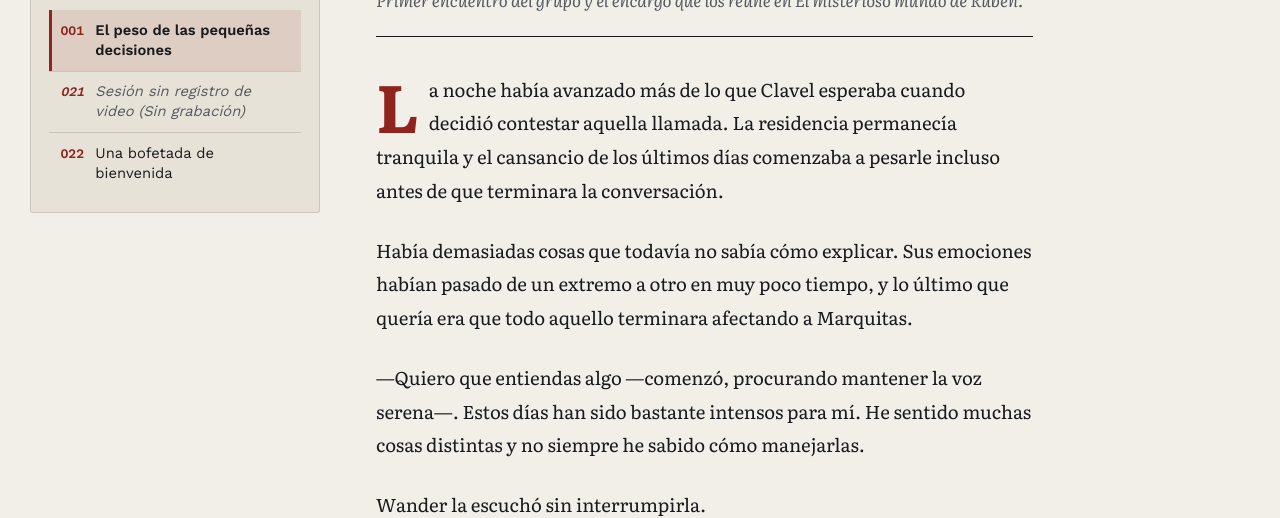
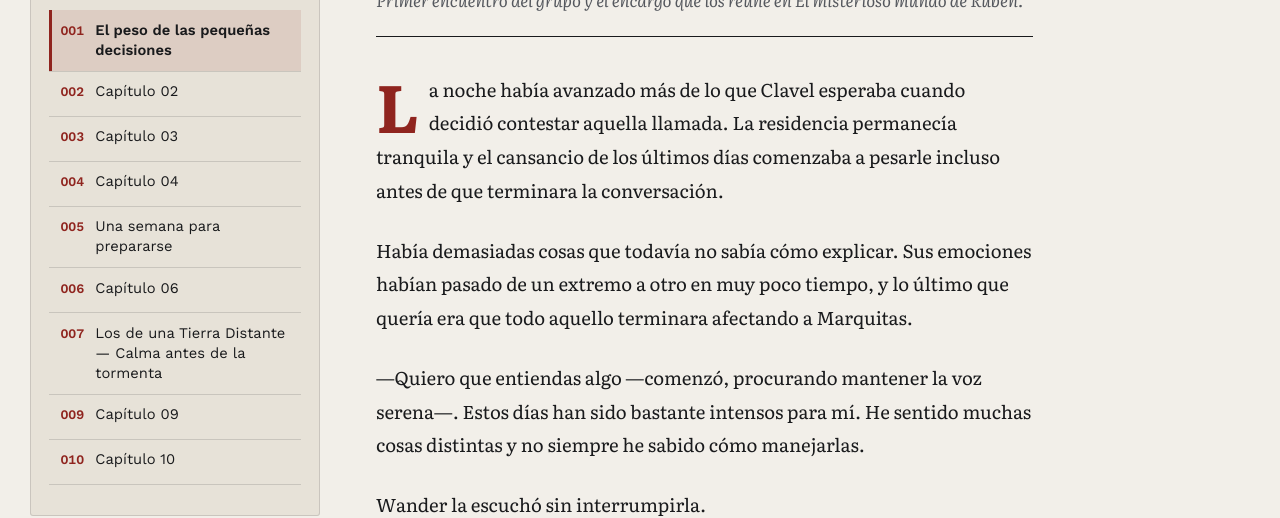
Before and after one commit to uMatiov/El-misterioso-mundo-de-ruben, a plain HTML site: page index.html in a window 1280 px wide. Shown: the part 297-815 px from the top of the page. Drawn offline with nearby package versions, Linux system fonts and the light colour scheme.

Commit message:
Add files via upload

```diff
--- a/app.js
+++ b/app.js
@@ -6,9 +6,30 @@
   }
 
   window.CAPITULOS_CACHE = window.CAPITULOS_CACHE || {};
+  window.INDICE_CAPITULOS_AUTO = window.INDICE_CAPITULOS_AUTO || [];
 
-  const { personajes, capitulos } = DATOS_CAMPANA;
+  const personajes = DATOS_CAMPANA.personajes || [];
   const entradasCodice = Array.isArray(DATOS_CAMPANA.codice) ? DATOS_CAMPANA.codice : [];
+
+  // Fusiona los capítulos detectados por Python con las entradas especiales/perdidas de datos.js
+  const mapaCapitulos = new Map();
+  (DATOS_CAMPANA.capitulos || []).forEach(cap => mapaCapitulos.set(cap.numero, { ...cap }));
+  window.INDICE_CAPITULOS_AUTO.forEach(capAuto => {
+    const previo = mapaCapitulos.get(capAuto.numero);
+    if (previo) {
+      const esPlaceholder = previo.titulo === "El punto de partida" || !previo.titulo;
+      mapaCapitulos.set(capAuto.numero, {
+        ...capAuto,
+        ...previo,
+        titulo: esPlaceholder ? capAuto.titulo : previo.titulo,
+        archivo: capAuto.archivo
+      });
+    } else {
+      mapaCapitulos.set(capAuto.numero, capAuto);
+    }
+  });
+
+  const capitulos = [...mapaCapitulos.values()].sort((a, b) => a.numero - b.numero);
 
   let indiceActual = 0;
   let capitulosFiltrados = [...capitulos];
--- /dev/null
+++ b/capitulos_index.js
@@ -0,0 +1,123 @@
+// Archivo generado automáticamente por construir_capitulos.py
+window.INDICE_CAPITULOS_AUTO = [
+  {
+    "numero": 1,
+    "arco": "Crónica principal",
+    "titulo": "Capítulo 01",
+    "perdido": false,
+    "sinopsis": "",
+    "archivo": "capitulos/001.js"
+  },
+  {
+    "numero": 2,
+    "arco": "Crónica principal",
+    "titulo": "Capítulo 02",
+    "perdido": false,
+    "sinopsis": "",
+    "archivo": "capitulos/002.js"
+  },
+  {
+    "numero": 3,
+    "arco": "Crónica principal",
+    "titulo": "Capítulo 03",
+    "perdido": false,
+    "sinopsis": "",
+    "archivo": "capitulos/003.js"
+  },
+  {
+    "numero": 4,
+    "arco": "Crónica principal",
+    "titulo": "Capítulo 04",
+    "perdido": false,
+    "sinopsis": "",
+    "archivo": "capitulos/004.js"
+  },
+  {
+    "numero": 5,
+    "arco": "Crónica principal",
+    "titulo": "Una semana para prepararse",
+    "perdido": false,
+    "sinopsis": "",
+    "archivo": "capitulos/005.js"
+  },
+  {
+    "numero": 6,
+    "arco": "Crónica principal",
+    "titulo": "Capítulo 06",
+    "perdido": false,
+    "sinopsis": "",
+    "archivo": "capitulos/006.js"
+  },
+  {
+    "numero": 7,
+    "arco": "Crónica principal",
+    "titulo": "Los de una Tierra Distante — Calma antes de la tormenta",
+    "perdido": false,
+    "sinopsis": "",
+    "archivo": "capitulos/007.js"
+  },
+  {
+    "numero": 9,
+    "arco": "Crónica principal",
+    "titulo": "Capítulo 09",
+    "perdido": false,
+    "sinopsis": "",
+    "archivo": "capitulos/009.js"
+  },
+  {
+    "numero": 10,
+    "arco": "Crónica principal",
+    "titulo": "Capítulo 10",
+    "perdido": false,
+    "sinopsis": "",
+    "archivo": "capitulos/010.js"
+  },
+  {
+    "numero": 11,
+    "arco": "Crónica principal",
+    "titulo": "Los de una Tierra Distante — Viaje a Porto Alegre / Mi pobre Kris",
+    "perdido": false,
+    "sinopsis": "",
+    "archivo": "capitulos/011.js"
+  },
+  {
+    "numero": 12,
+    "arco": "Crónica principal",
+    "titulo": "Capítulo 12",
+    "perdido": false,
+    "sinopsis": "",
+    "archivo": "capitulos/012.js"
+  },
+  {
+    "numero": 13,
+    "arco": "Crónica principal",
+    "titulo": "Capítulo 13",
+    "perdido": false,
+    "sinopsis": "",
+    "archivo": "capitulos/013.js"
+  },
+  {
+    "numero": 14,
+    "arco": "Crónica principal",
+    "titulo": "Capítulo 14",
+    "perdido": false,
+    "sinopsis": "",
+    "archivo": "capitulos/014.js"
+  },
+  {
+    "numero": 17,
+    "arco": "Crónica principal",
+    "titulo": "Capítulo 17",
+    "perdido": false,
+    "sinopsis": "",
+    "archivo": "capitulos/017.js"
+  },
+  {
+    "numero": 18,
+    "arco": "Crónica principal",
+    "titulo": "Capítulo 18",
+    "perdido": false,
+    "sinopsis": "",
+    "archivo": "capitulos/018.js"
+  }
+];
--- a/index.html
+++ b/index.html
@@ -141,5 +141,8 @@
 
   <script src="datos.js" defer></script>
   <script src="app.js" defer></script>
+  <script src="datos.js" defer></script>
+  <script src="capitulos_index.js" defer></script>
+  <script src="app.js" defer></script>
 </body>
 </html>
```
Also changed, not shown: 1 other file.
